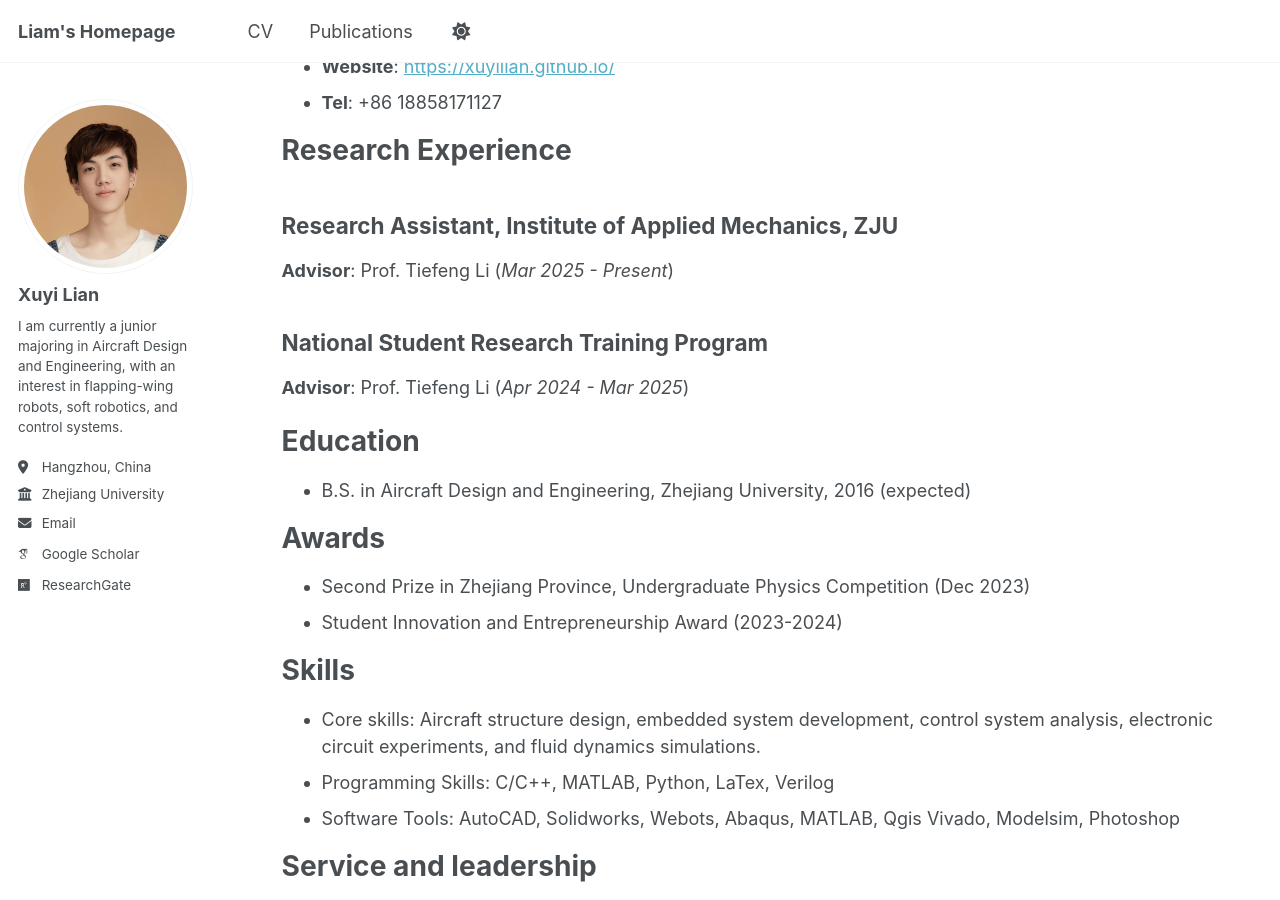
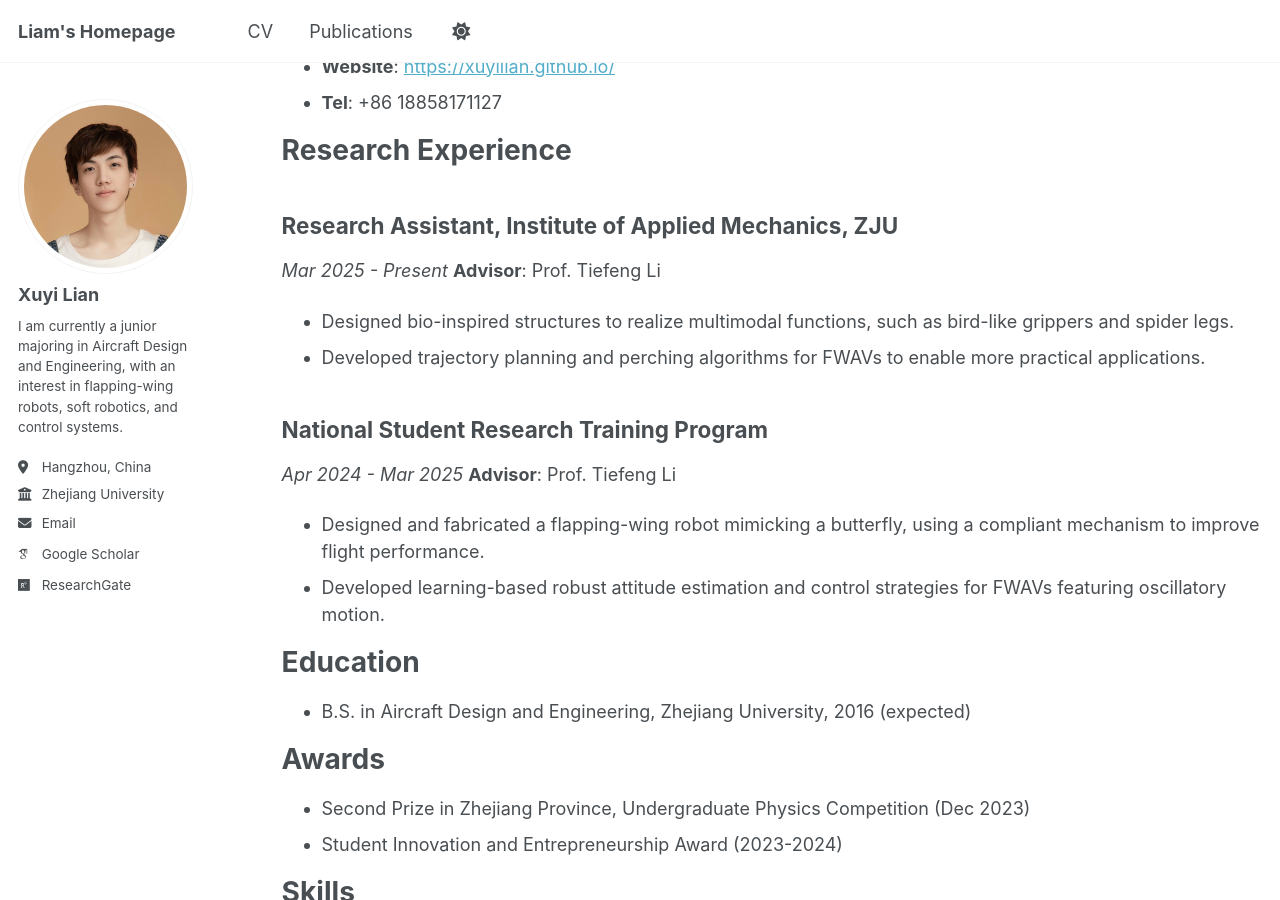
Before and after one commit to xuyilian/xuyilian.github.io, a Jekyll site: the page built from _pages/cv.md, in a window 1280 px wide and 900 px high, scrolled down 281 px. Built offline with Jekyll 4.4.1, drawn with Linux system fonts in a browser that asks for light colours; some web fonts are replaced.

Commit message:
Update cv.md

```diff
--- a/_pages/cv.md
+++ b/_pages/cv.md
@@ -26,13 +26,21 @@ Research Experience
 Research Assistant, Institute of Applied Mechanics, ZJU
 ------
 
-**Advisor**: Prof. Tiefeng Li  (*Mar 2025 - Present*)
+*Mar 2025 - Present*
+**Advisor**: Prof. Tiefeng Li
+
+* Designed bio-inspired structures to realize multimodal functions, such as bird-like grippers and spider legs.
+* Developed trajectory planning and perching algorithms for FWAVs to enable more practical applications.
 
 
 National Student Research Training Program
 ------
 
-**Advisor**: Prof. Tiefeng Li  (*Apr 2024 - Mar 2025*)
+ *Apr 2024 - Mar 2025*
+ **Advisor**: Prof. Tiefeng Li
+
+ * Designed and fabricated a flapping-wing robot mimicking a butterfly, using a compliant mechanism to improve flight performance.
+ * Developed learning-based robust attitude estimation and control strategies for FWAVs featuring oscillatory motion.
 
 
 
```
